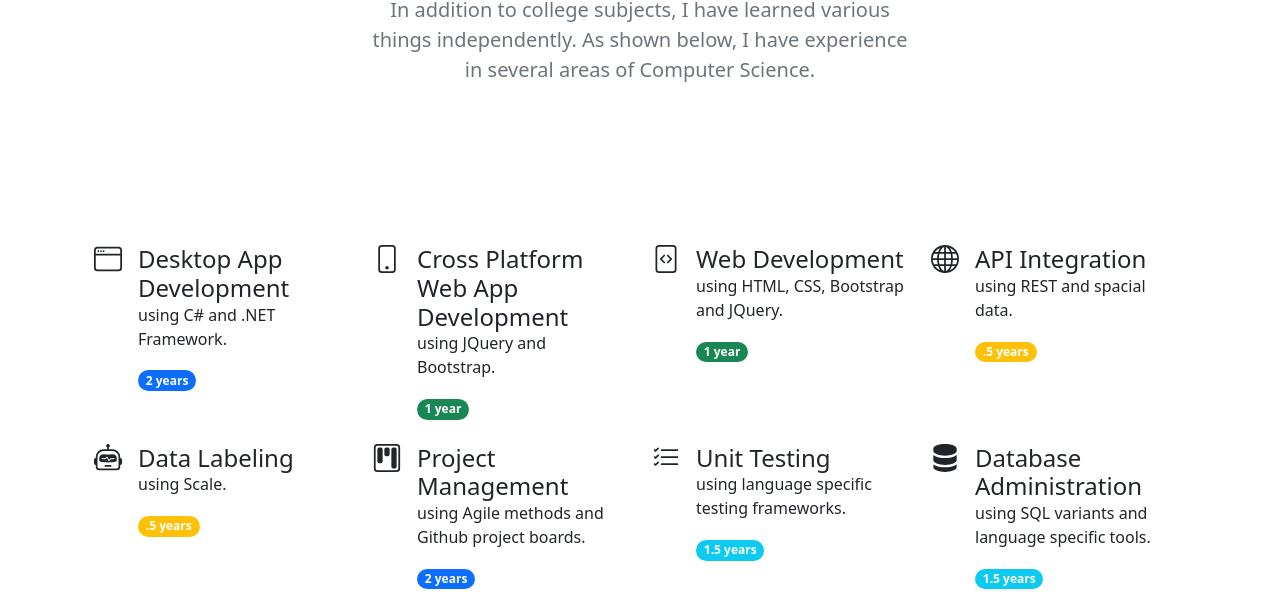
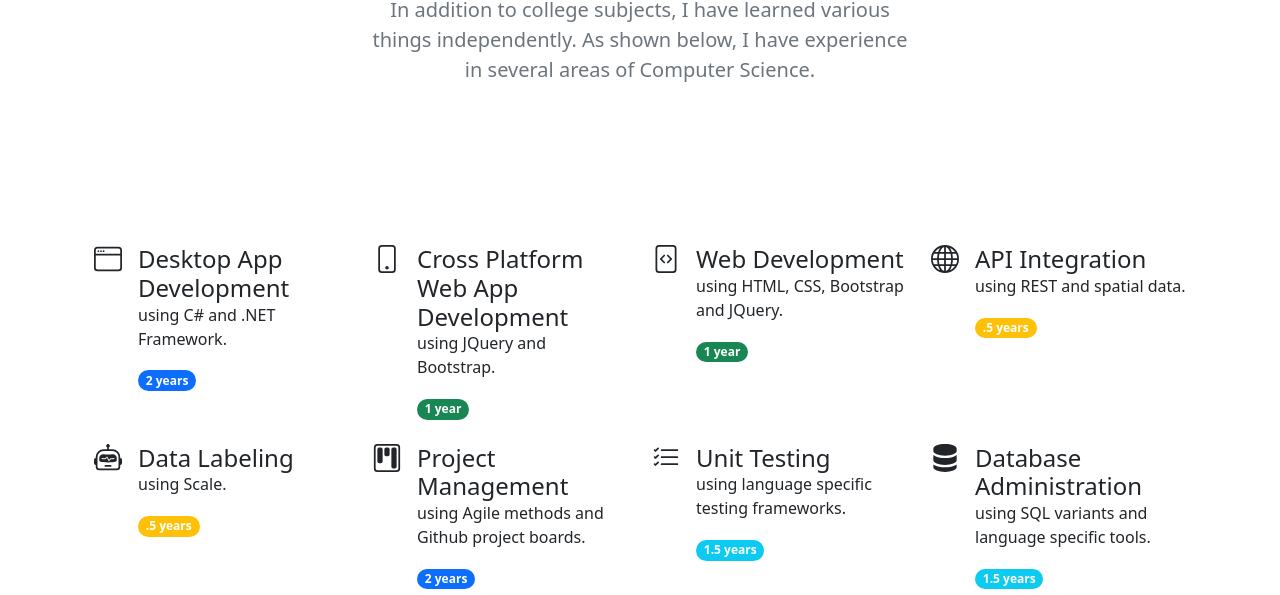
Before and after one commit to Luty-HQ/Luty-HQ.github.io, a plain HTML site: page skills.html in a window 1280 px wide. Shown: the part 205-800 px from the top of the page. Drawn offline with nearby package versions, Linux system fonts and the light colour scheme.

Commit message:
Update skills.html

```diff
--- a/skills.html
+++ b/skills.html
@@ -177,7 +177,7 @@
                         </svg>
                         <div>
                             <h4 class="mb-0">API Integration</h4>
-                            <p>using REST and spacial data.</p>
+                            <p>using REST and spatial data.</p>
                             <span class="badge bg-warning rounded-pill">
                                 .5 years
                             </span>
```
